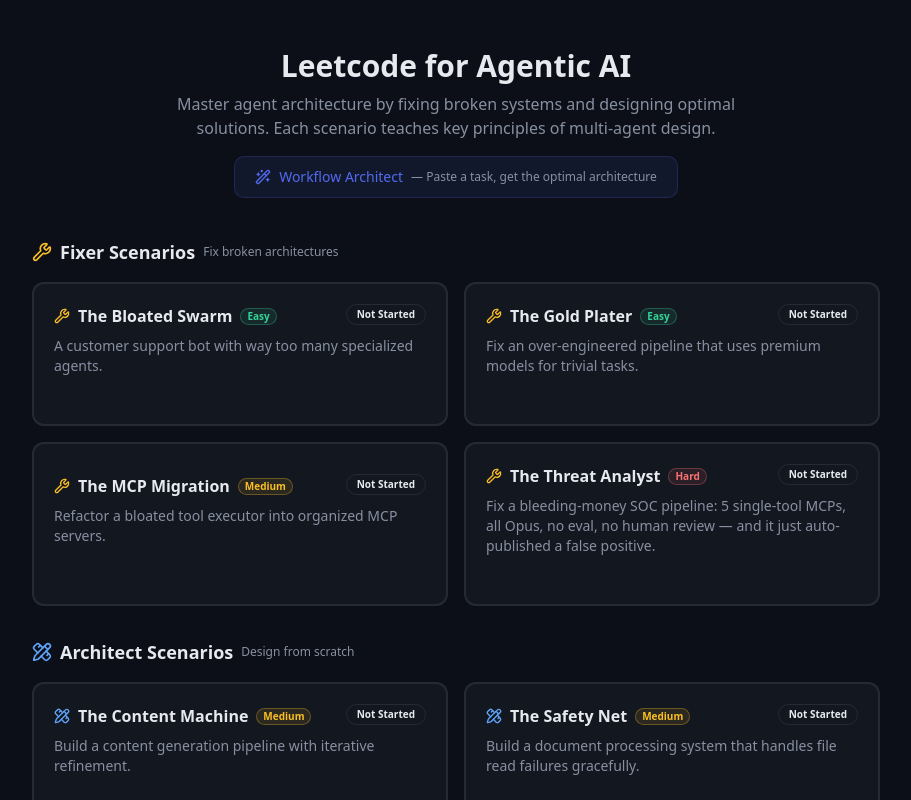
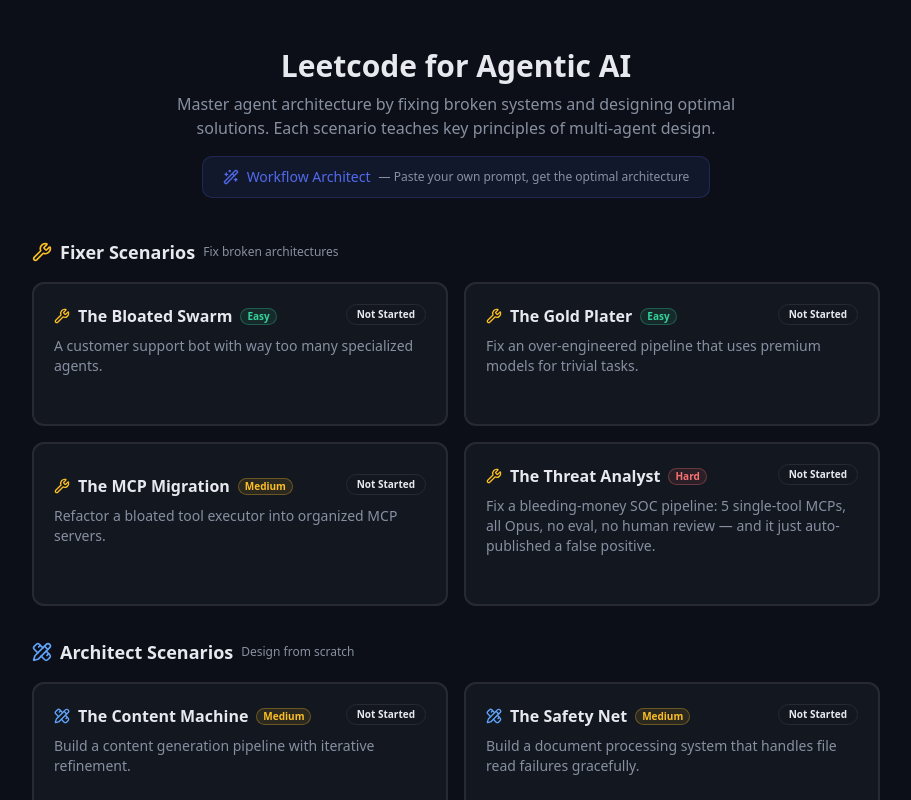
Before and after one commit to Alred-79/hackprinceton-final, a React (Vite) app: page / in a window 1280 px wide. Shown: the top 800 px of the page, without its empty margins (184-1095 px from the left). Built offline with nearby package versions, Linux system fonts and the light colour scheme.

Commit message:
User edit code

```diff
--- a/src/pages/ScenarioSelect.tsx
+++ b/src/pages/ScenarioSelect.tsx
@@ -58,7 +58,7 @@
           >
             <Wand2 className="h-4 w-4" />
             Workflow Architect
-            <span className="text-muted-foreground text-xs">— Paste a task, get the optimal architecture</span>
+            <span className="text-muted-foreground text-xs">— Paste your own prompt, get the optimal architecture</span>
           </button>
         </div>
 
```
